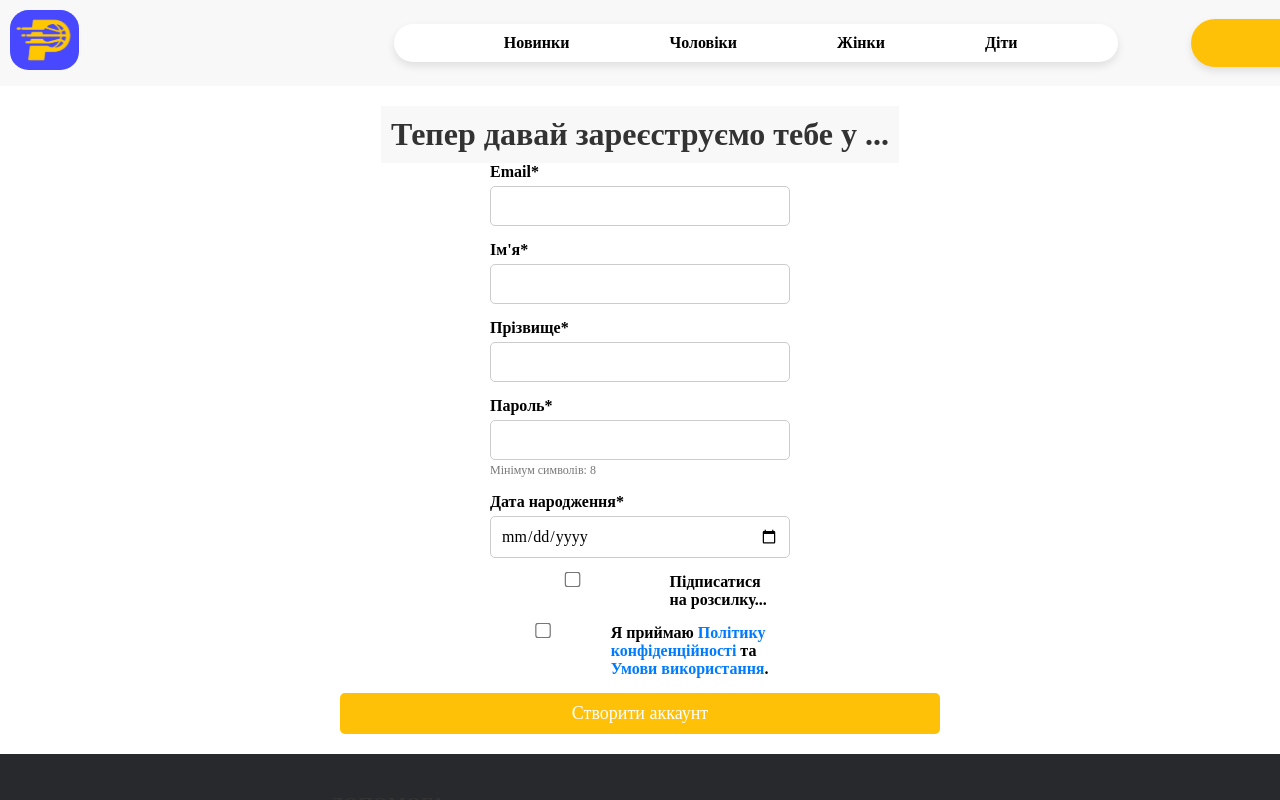
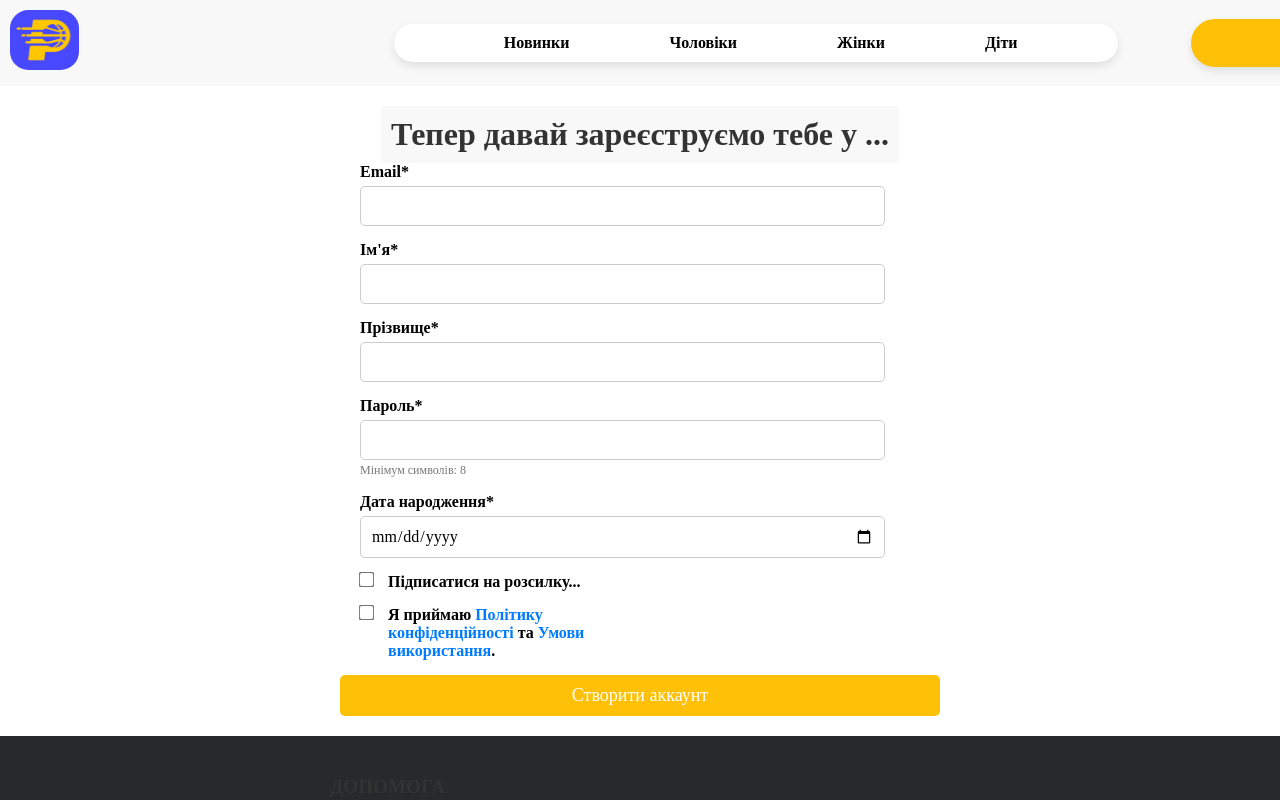
Before and after one commit to Gilford0306/sport-store2-master, a React (Create React App) app: page /signup in a window 1280 px wide. Shown: the top 800 px of the page. Built offline with nearby package versions, Linux system fonts and the light colour scheme; a web font is replaced by a local one.

Commit message:
refactor singuppage

```diff
--- a/src/pages/SignupPage.css
+++ b/src/pages/SignupPage.css
@@ -21,6 +21,7 @@
 
 .form-group {
   margin-bottom: 15px;
+  margin-left: 20px;
 }
 
 .form-group label {
@@ -33,7 +34,7 @@
 .form-group input[type="text"],
 .form-group input[type="password"],
 .form-group input[type="date"] {
-  width: 100%;
+  width: 175%;
   padding: 10px;
   font-size: 16px;
   border: 1px solid #ccc;
@@ -49,6 +50,7 @@
 /* Чекбоксы */
 .form-group input[type="checkbox"] {
   margin-right: 10px;
+  width: auto;
 }
 
 .form-group.checkbox-group {
```
